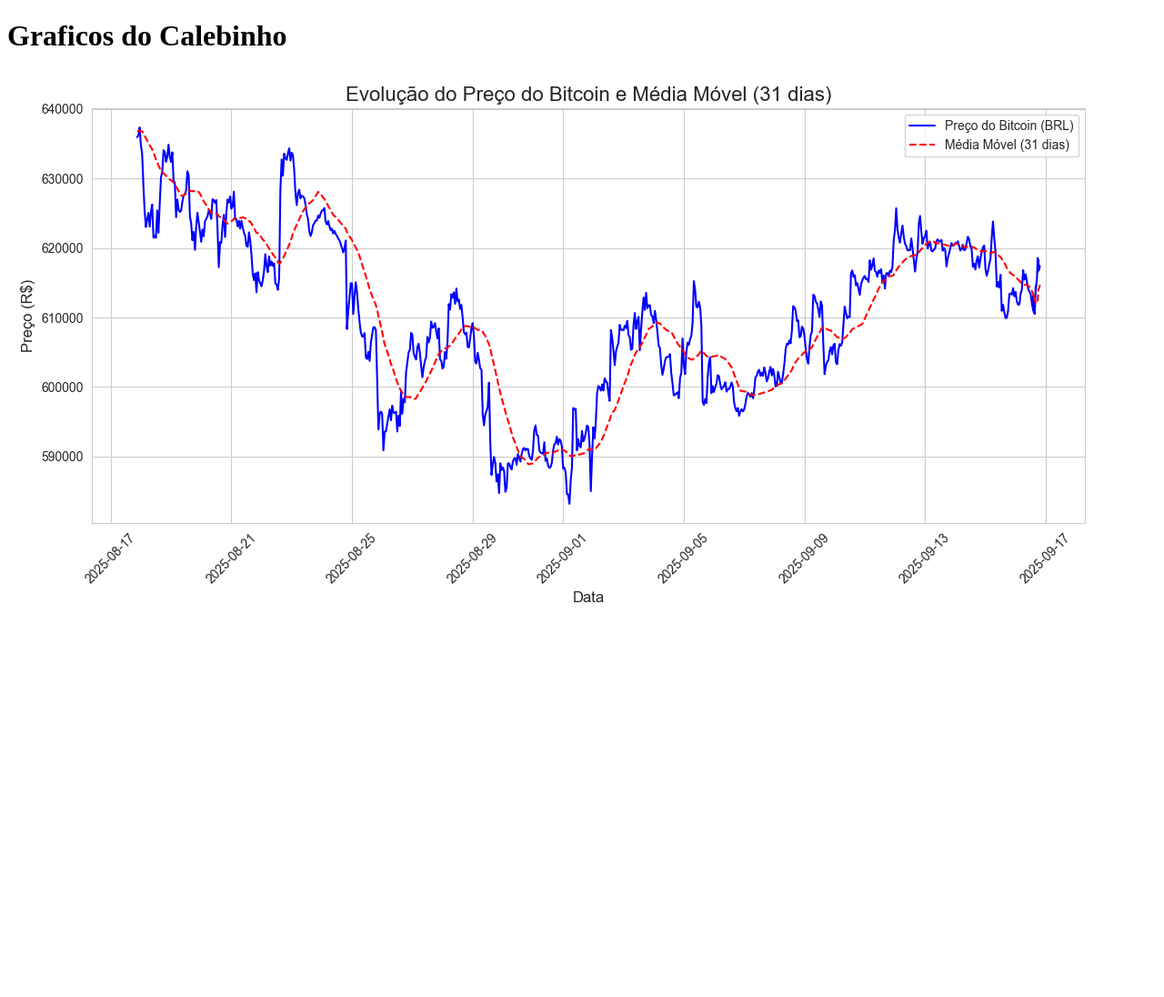
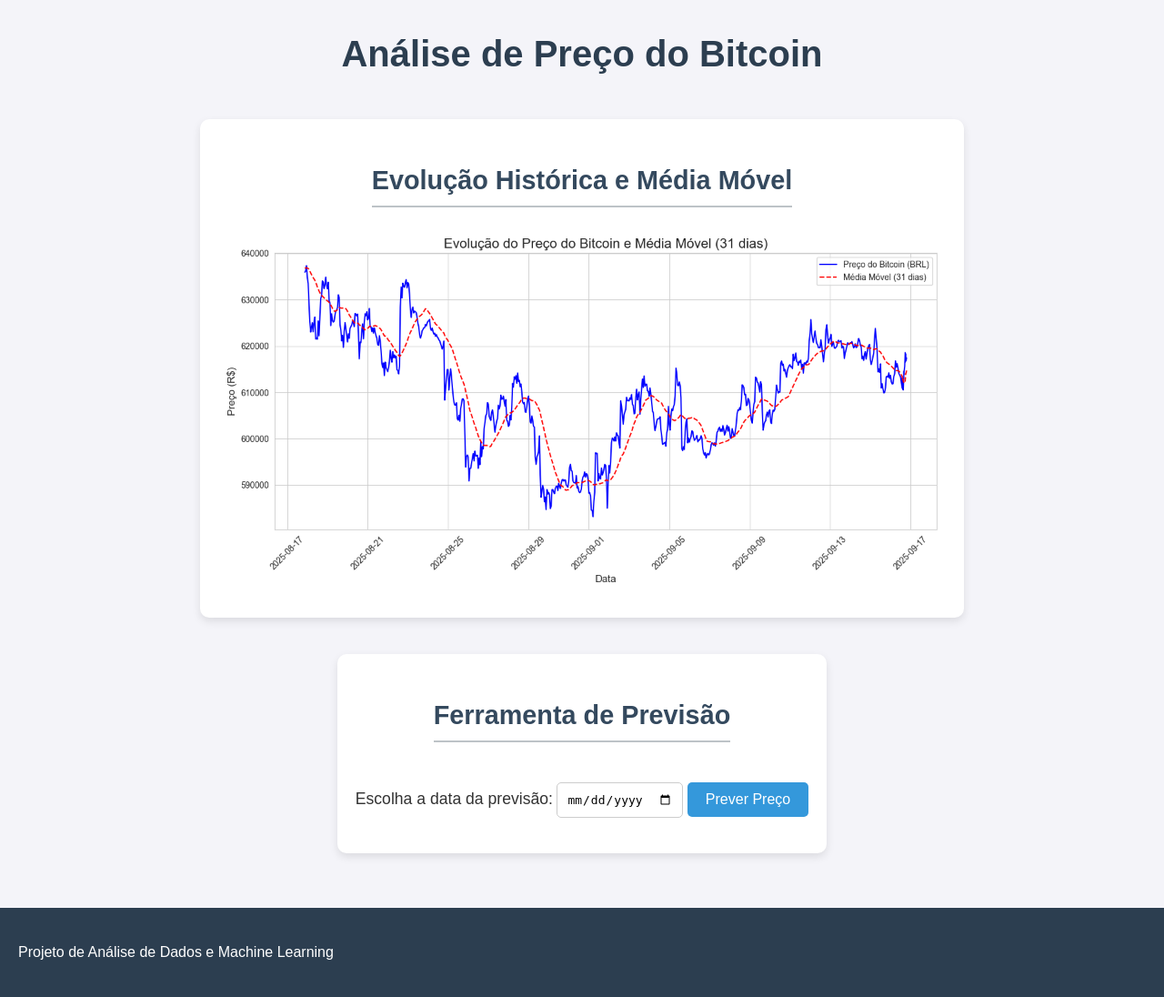
Before and after one commit to CalebeSimoes/TODA-CORPORATION, a Flask app: page / in a window 1280 px wide. Shown: the whole page at 91% size. Before the commit the page ends 662 px from the top, so only its background shows below. Run offline with Flask 3, Linux system fonts and the light colour scheme.

Commit message:
Front End para interação com a Analise

```diff
--- a/app.py
+++ b/app.py
@@ -1,13 +1,48 @@
-from flask import Flask, render_template
+# No seu arquivo app.py
+from flask import Flask, render_template, request, jsonify
+import pandas as pd
+import sqlite3
+import joblib
+import os
 
-# Cria a sua aplicação Flask
 app = Flask(__name__)
 
-# Define a rota principal do seu site (a página inicial)
+# Rota principal (para carregar a página inicial)
+# Aceita requisições GET do navegador
 @app.route('/')
 def home():
     return render_template('index.html')
 
-# Roda o aplicativo (apenas se este script for executado diretamente)
+# Rota de previsão (para processar a requisição do JavaScript)
+# Aceita apenas requisições POST
+@app.route('/prever', methods=['POST'])
+def prever():
+    try:
+        dados_json = request.get_json()
+        data_string = dados_json['data_previsao']
+
+        if not os.path.exists('modelo_regressao.pkl'):
+            return jsonify({'erro': 'O modelo de previsão não foi encontrado.'}), 500
+
+        modelo = joblib.load('modelo_regressao.pkl')
+
+        with sqlite3.connect('my_database.db') as connection:
+            df = pd.read_sql_query("SELECT * FROM crypto_prices", connection)
+            df['data'] = pd.to_datetime(df['timestamp'], unit='ms')
+            df.drop_duplicates(subset='data', keep='first', inplace=True)
+            df.set_index('data', inplace=True)
+            timestamp_base = df.index.min()
+
+        data_previsao = pd.to_datetime(data_string)
+        dias_desde_inicio = (data_previsao - timestamp_base).days
+
+        previsao_valor = modelo.predict([[dias_desde_inicio]])[0]
+        valor_formatado = f"R$ {previsao_valor:.2f}"
+
+        return jsonify({'previsao': valor_formatado})
+
+    except Exception as e:
+        return jsonify({'erro': str(e)}), 500
+
 if __name__ == '__main__':
     app.run(debug=True)
--- /dev/null
+++ b/static/script.js
@@ -0,0 +1,48 @@
+document.addEventListener('DOMContentLoaded', function() {
+    const form = document.querySelector('form'); // Seleciona o primeiro formulário da página
+    const predictionResult = document.querySelector('#prediction-result');
+    const dateInput = document.querySelector('#prediction-date');
+
+    // Cria a variável "hoje" com o formato correto
+    const today = new Date().toISOString().split('T')[0];
+    dateInput.setAttribute('min', today);
+
+    form.addEventListener('submit', function(event) {
+        event.preventDefault();
+
+        // Uso de const para consistência, e de nomes em inglês como boa prática
+        const selectedDate = dateInput.value;
+        const currentDate = new Date();
+        const selectedDateTime = new Date(selectedDate);
+
+        // A lógica do "return" está perfeita aqui!
+        if (selectedDateTime <= currentDate) {
+            predictionResult.textContent = 'Por favor, insira uma data futura.';
+            return;
+        }
+
+        predictionResult.textContent = "Calculando...";
+
+        fetch('/prever', {
+            method: 'POST',
+            headers: {
+                'Content-Type': 'application/json',
+            },
+            body: JSON.stringify({ 'data_previsao': selectedDate }),
+        })
+        .then(response => response.json()) // json() com "j" minúsculo
+        .then(data => {
+            if (data.previsao) {
+                // CORRIGIDO: uso de crase (`) para a interpolação
+                predictionResult.textContent = `O preço do Bitcoin em ${selectedDate} será de ${data.previsao} (valor previsto).`;
+            } else if (data.erro) {
+                // CORRIGIDO: uso de crase (`) para a interpolação
+                predictionResult.textContent = `Erro: ${data.erro}`;
+            }
+        })
+        .catch(error => {
+            console.error('Erro:', error);
+            predictionResult.textContent = "Ocorreu um erro ao conectar com o servidor.";
+        });
+    });
+});
--- /dev/null
+++ b/static/style.css
@@ -0,0 +1,110 @@
+/* ======================== */
+/* 1. Estilização Geral     */
+/* ======================== */
+body {
+    font-family: Arial, sans-serif;
+    background-color: #f4f4f9;
+    color: #333;
+    margin: 0;
+    padding: 0;
+    line-height: 1.6;
+}
+
+/* Estiliza o cabeçalho e o conteúdo principal para centralizar o texto */
+header, main {
+    text-align: center;
+}
+
+/* Estilização dos títulos */
+h1 {
+    font-size: 2.5em;
+    color: #2c3e50;
+    margin-bottom: 20px;
+}
+
+h2 {
+    font-size: 1.8em;
+    color: #34495e;
+    border-bottom: 2px solid #bdc3c7;
+    display: inline-block; /* Permite estilizar a borda inferior */
+    padding-bottom: 5px;
+}
+
+/* ======================== */
+/* 2. Estilizando as Seções */
+/* ======================== */
+/* Estiliza as seções de conteúdo como cartões flutuantes */
+.graph-container, .prediction-container {
+    background-color: #fff;
+    padding: 20px;
+    margin: 20px auto;
+    max-width: 800px;
+    border-radius: 10px;
+    box-shadow: 0 4px 10px rgba(0, 0, 0, 0.1);
+}
+
+/* Estiliza a imagem dentro da seção do gráfico */
+.graph-container img {
+    max-width: 100%;
+    height: auto;
+    border-radius: 8px;
+}
+
+/* ======================== */
+/* 3. Estilização do Formulário */
+/* ======================== */
+form {
+    margin-top: 20px;
+}
+
+label {
+    font-size: 1.1em;
+}
+
+input[type="date"] {
+    padding: 10px;
+    border: 1px solid #ccc;
+    border-radius: 5px;
+    font-size: 1em;
+}
+
+button {
+    padding: 10px 20px;
+    border: none;
+    border-radius: 5px;
+    background-color: #3498db;
+    color: white;
+    font-size: 1em;
+    cursor: pointer;
+    transition: background-color 0.3s; /* Transição para o efeito hover */
+}
+
+button:hover {
+    background-color: #2980b9; /* Efeito ao passar o mouse */
+}
+
+/* Estilo para a mensagem de resultado da previsão */
+#prediction-result {
+    font-size: 1.2em;
+    font-weight: bold;
+    color: #2c3e50;
+    margin-top: 15px;
+}
+
+/* ======================== */
+/* 4. Layout e Rodapé     */
+/* ======================== */
+/* Centraliza os elementos principais da página com Flexbox */
+main {
+    display: flex;
+    flex-direction: column;
+    align-items: center;
+    justify-content: center;
+}
+
+footer {
+    margin-top: 40px;
+    padding: 20px;
+    background-color: #2c3e50;
+    color: white;
+}
--- a/templates/index.html
+++ b/templates/index.html
@@ -1,18 +1,39 @@
 <!DOCTYPE html>
-<html lang="en">
+<html lang="pt-br">
 <head>
     <meta charset="UTF-8">
     <meta name="viewport" content="width=device-width, initial-scale=1.0">
-    <title>Grafico</title>
+    <title>Previsão do Bitcoin</title>
+    <link rel="stylesheet" href="{{ url_for('static', filename='style.css') }}">
 </head>
 <body>
     <header>
-        <h1>
-            Graficos do Calebinho
-        </h1>
+        <h1>Análise de Preço do Bitcoin</h1>
     </header>
-    <nav>
-        <img src="{{ url_for('static', filename='grafico_evolucao.png') }}" alt="Gráfico de Evolução do Preço do Bitcoin">
-    </nav>
+
+    <main>
+        <section class="graph-container">
+            <h2>Evolução Histórica e Média Móvel</h2>
+            <div class="grafico">
+                <img src="{{ url_for('static', filename='grafico_evolucao.png') }}" alt="Gráfico de Evolução do Preço do Bitcoin">
+            </div>
+        </section>
+
+        <section class="prediction-container">
+            <h2>Ferramenta de Previsão</h2>
+            <form id="prediction-form" action="#" method="post">
+                <label for="prediction-date">Escolha a data da previsão:</label>
+                <input type="date" id="prediction-date" name="prediction-date" required>
+                <button type="submit">Prever Preço</button>
+            </form>
+            <p id="prediction-result"></p>
+        </section>
+    </main>
+
+    <footer>
+        <p>Projeto de Análise de Dados e Machine Learning</p>
+    </footer>
+
+    <script src="{{ url_for('static', filename='script.js') }}"></script>
 </body>
 </html>
```
